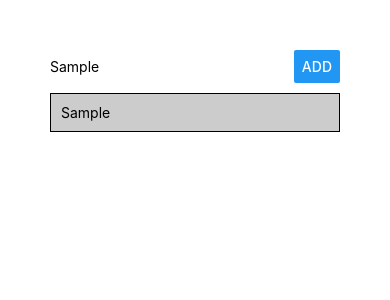
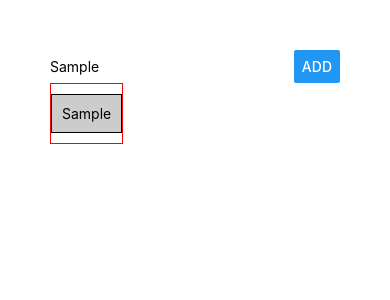
Before and after one commit to namanyadav/react-native-ref, a React Native app: screen / in a window 390 px wide. Both pictures are taken after typing "Sample" into the empty fields and a click on the button "ADD". Shown: the top 300 px of the page. Built offline with nearby package versions, Linux system fonts and the light colour scheme.

Commit message:
touchable native feedback - only for android, gives a ripple effect

```diff
--- a/components/GoalItem.js
+++ b/components/GoalItem.js
@@ -1,13 +1,13 @@
 import React from 'react';
-import {Text, View, StyleSheet, TouchableHighlight} from "react-native";
+import {Text, View, StyleSheet, TouchableNativeFeedback} from "react-native";
 
 const GoalItem = props => {
     return (
-        <TouchableHighlight activeOpacity={0.2} onPress={props.onDelete}>
+        <TouchableNativeFeedback activeOpacity={0.2} onPress={props.onDelete}>
             <View style={styles.listItem}>
                 <Text>{props.title}</Text>
             </View>
-        </TouchableHighlight>
+        </TouchableNativeFeedback>
     );
 };
 
```
